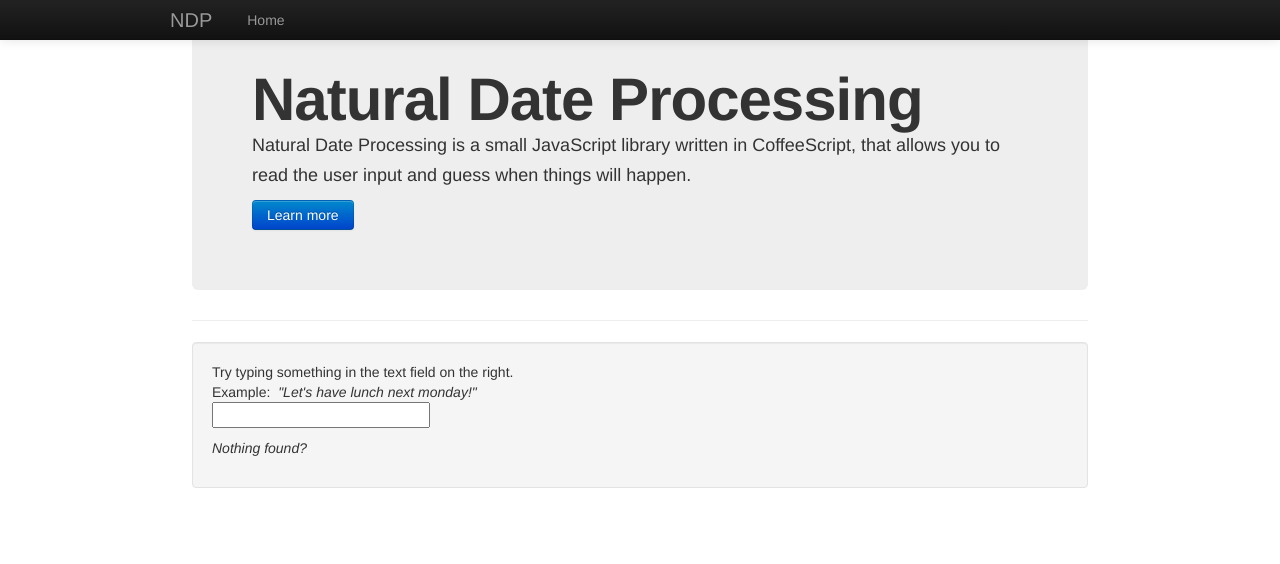
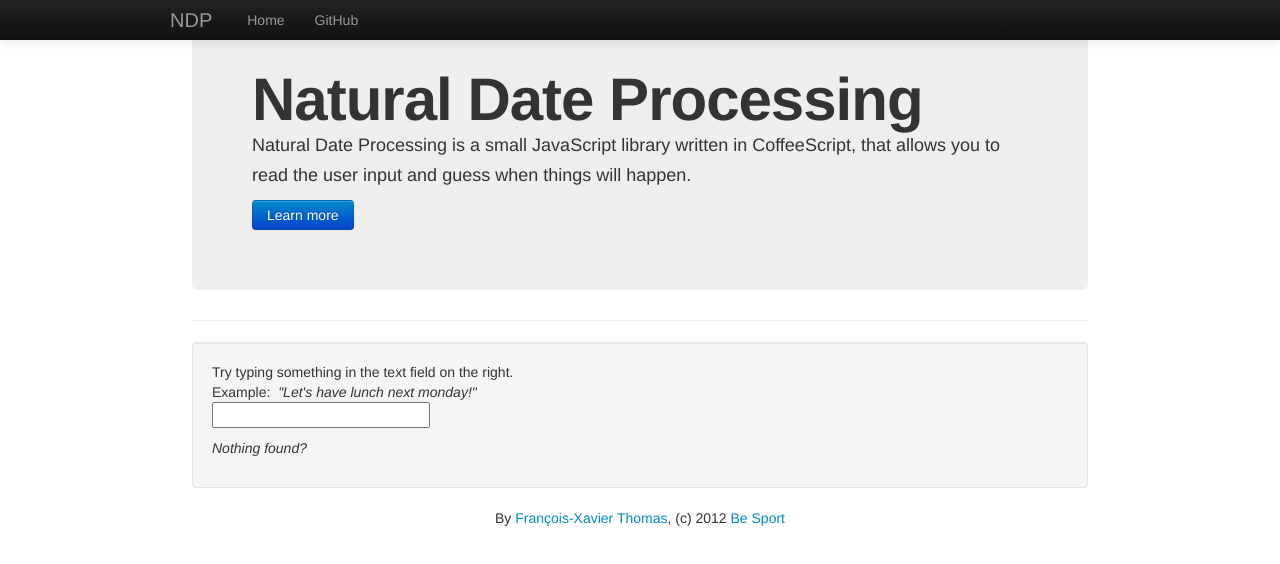
Before and after one commit to besport/ndp, a website: page app/index.html in a window 1280 px wide. Drawn offline with Linux system fonts and the light colour scheme; files that its build step writes are made by us from their sources.

Commit message:
Added author to index page

```diff
--- a/app/index.html
+++ b/app/index.html
@@ -39,6 +39,9 @@
             <a href="#">
               Home
             </a>
+            </li>
+            <li>
+              <a href="https://github.com/besport/ndp" target="_blank">GitHub</a>
             </li>
             <li>
             </li>
@@ -99,5 +102,6 @@
         </div>
       </div>
     </div>
+    <footer style="text-align:center">By <a href="mailto:fx@besport.com">François-Xavier Thomas</a>, (c) 2012 <a href="http://www.besport.com">Be Sport</a></footer>
   </body>
 </html>
```
Lines whose indentation alone changed are shown as unchanged.
